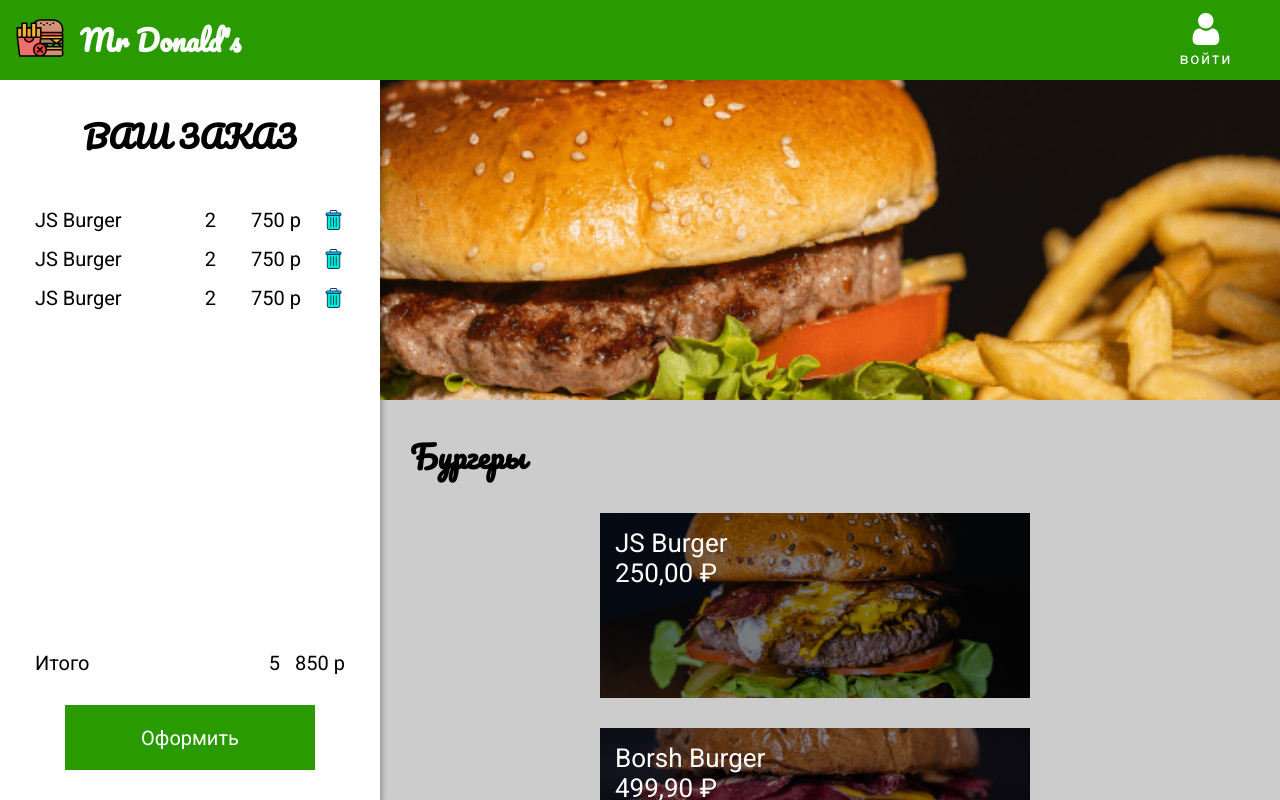
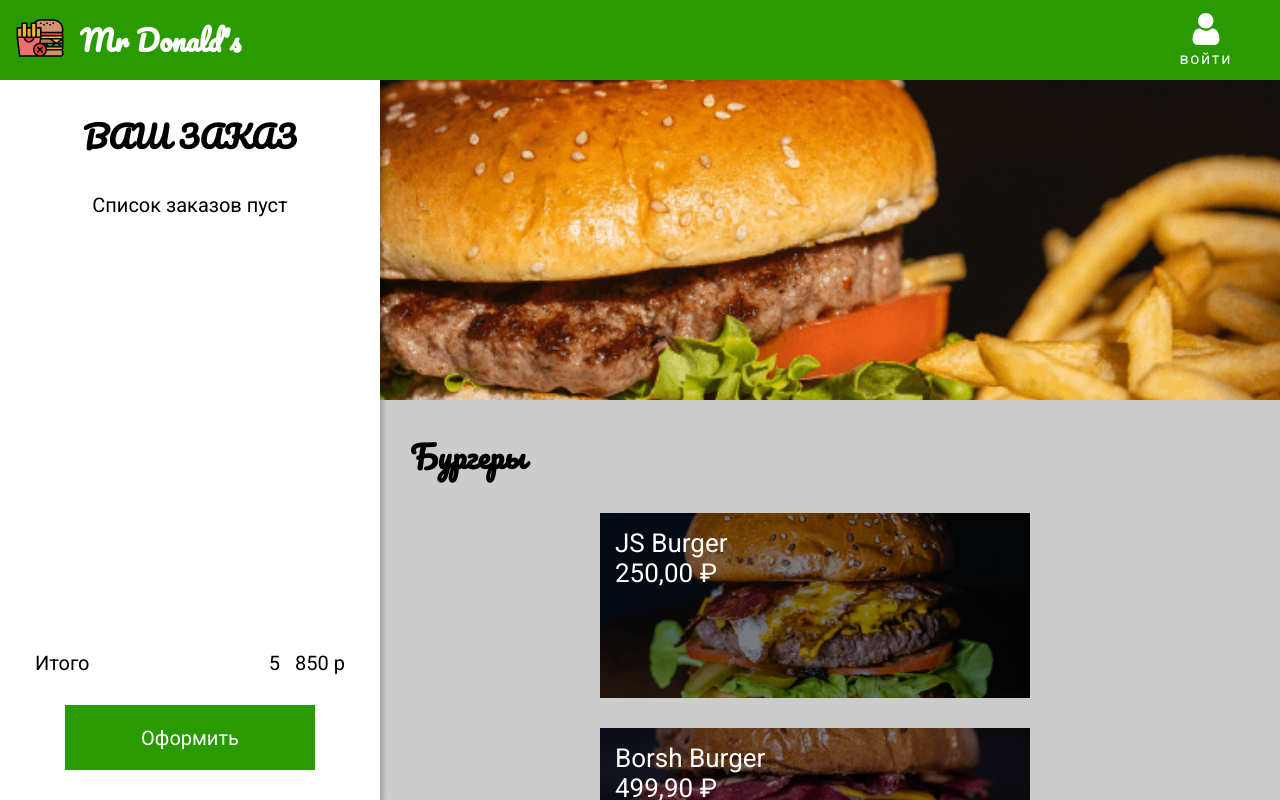
Before and after one commit to DmitrY66/mrdonalds, a React (Create React App) app: page / in a window 1280 px wide. Shown: the top 800 px of the page. Built offline with nearby package versions, Linux system fonts and the light colour scheme.

Commit message:
lesson7-hooks-component

```diff
--- a/src/App.js
+++ b/src/App.js
@@ -1,23 +1,26 @@
 /* eslint-disable no-unused-vars */
 import React from 'react';
-import { NavBar } from './Components/NavBar';
-import { Menu } from './Components/Menu';
-import { GlobalStyle } from './Components/GlobalStyle';
-import { ModalItem } from './Components/ModalItem';
-import { Order } from './Components/Order';
+import { NavBar } from './Components/NavBar/NavBar';
+import { Menu } from './Components/Menu/Menu';
+import { GlobalStyle } from './Components/Style/GlobalStyle';
+import { ModalItem } from './Components/Modal/ModalItem';
+import { Order } from './Components/Order/Order';
+import { useOpenItem } from './Components/Hooks/useOpenItem';
+import { useOrders } from './Components/Hooks/useOrders';
 
 
 function App() {
 
-  const [openItem, setOpenItem] = React.useState(null);
+  const openItem = useOpenItem();
+  const orders = useOrders();
 
   return (
     <React.Fragment>
       <GlobalStyle />
       <NavBar />
-      <Order />
-      <Menu setOpenItem={setOpenItem} />
-      <ModalItem openItem={openItem} setOpenItem={setOpenItem} />
+      <Order {...orders} />
+      <Menu {...openItem} />
+      { openItem.openItem && <ModalItem {...openItem} {...orders} />}
     </React.Fragment>
   );
 }
--- /dev/null
+++ b/src/Components/Hooks/useOpenItem.js
@@ -0,0 +1,7 @@
+/* eslint-disable no-unused-vars */
+import { useState } from 'react';
+
+export function useOpenItem() {
+  const [openItem, setOpenItem] = useState(null);
+  return { openItem, setOpenItem };
+};
--- /dev/null
+++ b/src/Components/Hooks/useOrders.js
@@ -0,0 +1,7 @@
+/* eslint-disable no-unused-vars */
+import { useState } from 'react';
+
+export function useOrders() {
+  const [orders, setOrders] = useState([]);
+  return { orders, setOrders };
+}
--- a/src/Components/Banner.js
+++ b/src/Components/Menu/Banner.js
@@ -1,6 +1,6 @@
 /* eslint-disable no-unused-vars */
 import styled from 'styled-components';
-import bannerImg from '../img/banner.png';
+import bannerImg from '../../img/banner.png';
 
 export const Banner = styled.div`
   margin-top: 50px;
--- a/src/Components/Menu.js
+++ b/src/Components/Menu/Menu.js
@@ -1,7 +1,7 @@
 /* eslint-disable no-unused-vars */
 import React from 'react';
 import styled from 'styled-components';
-import dbMenu from './DBMenu';
+import dbMenu from '../DBMenu';
 import { ListItem } from './ListItem';
 import { Banner } from './Banner';
 
--- a/src/Components/ModalItem.js
+++ b/src/Components/Modal/ModalItem.js
@@ -1,7 +1,7 @@
 /* eslint-disable no-unused-vars */
 import React from 'react';
 import styled from 'styled-components';
-import { ButtonCheckout } from './ButtonCheckout';
+import { ButtonCheckout } from '../Style/ButtonCheckout';
 
 const OverLay = styled.div`
   position: fixed;
@@ -46,15 +46,23 @@
   font-family: 'Pacifico', cursive;
 `;
 
-export const ModalItem = ({ openItem, setOpenItem }) => {
+export const ModalItem = ({ openItem, setOpenItem, orders, setOrders }) => {
 
-  function closeModal(e) {
+  const closeModal = e => {
     if (e.target.id === 'overlay') {
       setOpenItem(null);
     }
-  }
+  };
 
-  if (!openItem) return null;
+  const order = {
+    ...openItem
+  };
+
+  const addToOrder = () => {
+    setOrders([...orders, order]);
+    setOpenItem(null);
+  };
+
   return (
     <OverLay id="overlay" onClick={closeModal}>
       <Modal>
@@ -70,7 +78,7 @@
               {openItem.price}
             </div>
           </HeaderContent>
-          <ButtonCheckout>Добавить</ButtonCheckout>
+          <ButtonCheckout onClick={addToOrder}>Добавить</ButtonCheckout>
         </Content>
 
       </Modal>
--- a/src/Components/NavBar.js
+++ b/src/Components/NavBar/NavBar.js
@@ -1,8 +1,8 @@
 /* eslint-disable no-unused-vars */
 import React from 'react';
 import styled from 'styled-components';
-import logoImg from '../img/logo.svg';
-import signImg from '../img/sign.svg';
+import logoImg from '../../img/logo.svg';
+import signImg from '../../img/sign.svg';
 
 const NavBarStyled = styled.header`
   position: fixed;
@@ -10,7 +10,7 @@
   left: 0;
   z-index: 999;
   height: 80px;
-  width: 100vw;
+  width: 100%;
   display: flex;
   justify-content: space-between;
   align-items: center;
--- a/src/Components/Order.js
+++ b/src/Components/Order/Order.js
@@ -1,8 +1,8 @@
 /* eslint-disable no-unused-vars */
 import React from 'react';
 import styled from 'styled-components';
-import { ButtonCheckout } from './ButtonCheckout';
-import { OrderListItem } from './OrderListItem';
+import { ButtonCheckout } from '../Style/ButtonCheckout';
+import { OrderListItem } from '../Order/OrderListItem';
 
 const OrderStyled = styled.section`
   position: fixed;
@@ -45,17 +45,23 @@
   min-left: 20px;
 `;
 
-export const Order = () => {
+const EmptyList = styled.p`
+  text-align: center;
+  min-width: 65px;
+  min-left: 20px;
+`;
+
+export const Order = ({ orders }) => {
   return (
     <>
       <OrderStyled>
         <OrderTitle>ВАШ ЗАКАЗ</OrderTitle>
         <OrderContent>
-          <OrderList>
-            <OrderListItem></OrderListItem>
-            <OrderListItem></OrderListItem>
-            <OrderListItem></OrderListItem>
-          </OrderList>
+          {orders.length ?
+            <OrderList>
+              {orders.map(order => <OrderListItem order={order} />)}
+            </OrderList> :
+            <EmptyList>Список заказов пуст</EmptyList>}
         </OrderContent>
         <Total>
           <span>Итого</span>
--- a/src/Components/OrderListItem.js
+++ b/src/Components/Order/OrderListItem.js
@@ -1,7 +1,7 @@
 /* eslint-disable no-unused-vars */
 import React from 'react';
 import styled from 'styled-components';
-import trashImg from '../img/trash.svg';
+import trashImg from '../../img/trash.svg';
 
 const OrderItemStyled = styled.li`
   display: flex;
@@ -32,11 +32,12 @@
   cursor: pointer;
 `;
 
-export const OrderListItem = () => (
+export const OrderListItem = ({ order }) => (
   <OrderItemStyled>
-    <ItemName>JS Burger</ItemName>
+    <ItemName>{order.name}</ItemName>
     <span>2</span>
-    <ItemPrice>750 р</ItemPrice>
+    <ItemPrice>{order.price.toLocaleString(`ru-Ru`,
+    {style: 'currency', currency: 'RUB'})}</ItemPrice>
     <TrashButton />
   </OrderItemStyled>
 );
```
Also changed, not shown: src/Components/Menu/ListItem.js (renamed from src/Components/ListItem.js), src/Components/Style/ButtonCheckout.js (renamed from src/Components/ButtonCheckout.js), src/Components/Style/GlobalStyle.js (renamed from src/Components/GlobalStyle.js).
